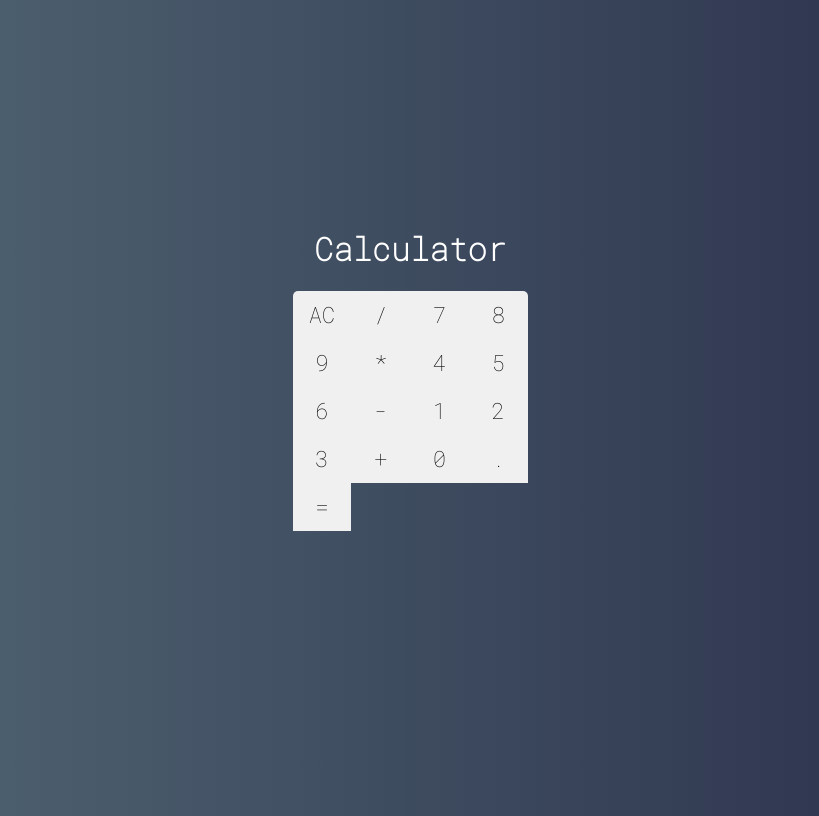
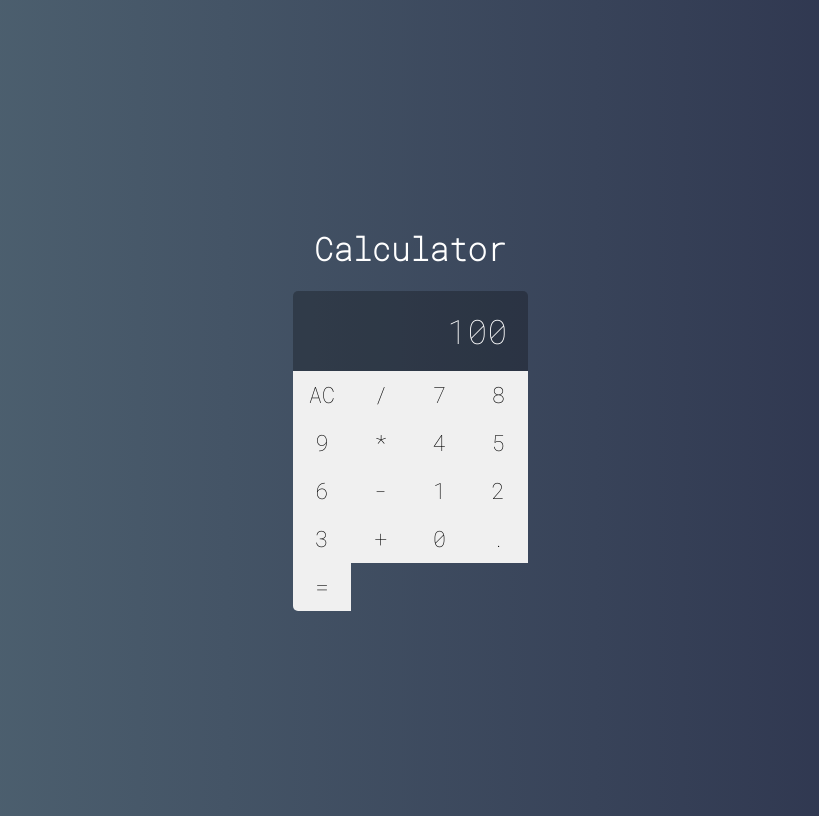
Before and after one commit to IagoCB/projeto-calculadora-react, a React (Create React App) app: page / in a window 1280 px wide. Shown: the whole page, without its empty margins (230-1049 px from the left). Built offline with nearby package versions, Linux system fonts and the light colour scheme.

Commit message:
:construction: Adding display

```diff
--- /dev/null
+++ b/src/components/Display/Display.css
@@ -0,0 +1,10 @@
+.display {
+    grid-column: span 4;
+    background-color: #0004;
+    display: flex;
+    justify-content: flex-end;
+    align-items: center;
+    padding: 20px;
+    font-size: 2.1em;
+    overflow: hidden;
+}
--- /dev/null
+++ b/src/components/Display/Display.jsx
@@ -0,0 +1,10 @@
+import React from "react";
+import './Display.css';
+
+const Display = props => {
+    return(
+        <div className="display">{props.value}</div>
+    )
+}
+
+export default Display;
--- a/src/main/Calculator.css
+++ b/src/main/Calculator.css
@@ -5,5 +5,5 @@
     overflow: hidden;
     display: grid;
     grid-template-columns: repeat(4,25%);
-    grid-template-rows: 48px 48px 48px 48px 48px;
+    grid-template-rows: 1fr 48px 48px 48px 48px 48px;
 }
--- a/src/main/Calculator.jsx
+++ b/src/main/Calculator.jsx
@@ -2,10 +2,12 @@
 import './Calculator.css'
 
 import Button from "../components/Button/Button";
+import Display from "../components/Display/Display";
 export default class Calculator extends Component {
     render() {
         return (
             <div className="calculator">
+                <Display value={100}/>
                 <Button label="AC"/>
                 <Button label="/"/>
                 <Button label="7"/>
```
